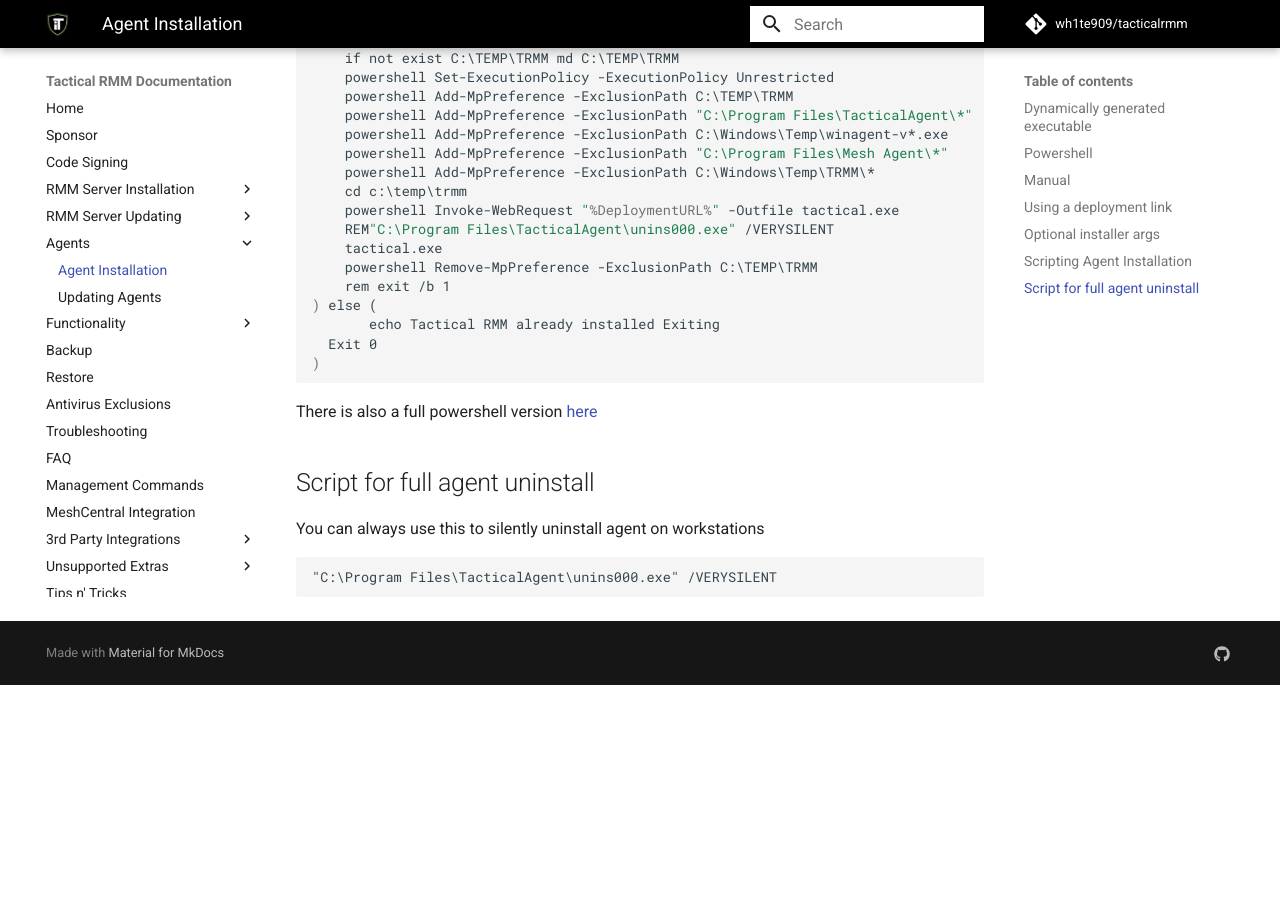
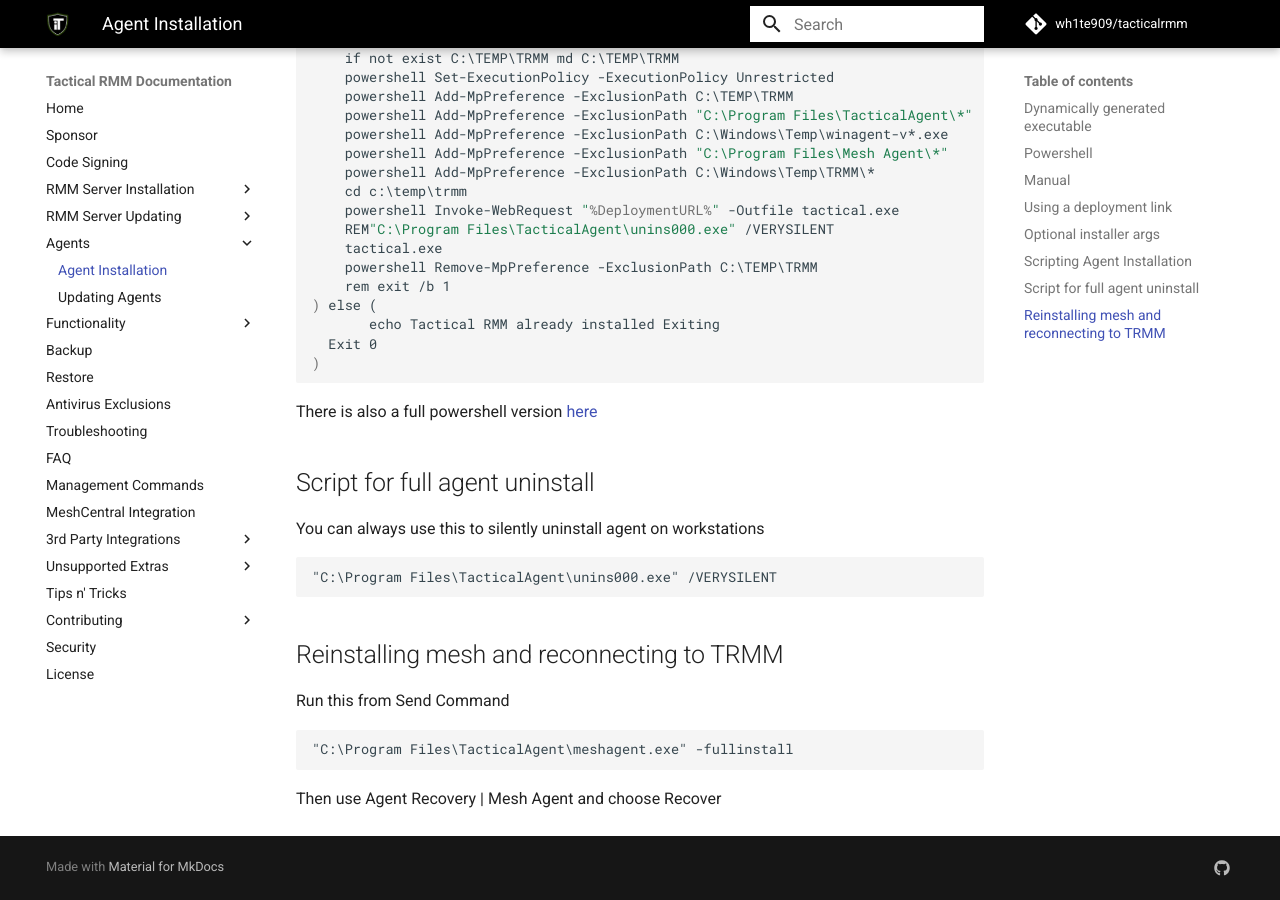
Before and after one commit to amidaware/trmm-docs, an MkDocs documentation site: the page built from docs/docs/install_agent.md, in a window 1280 px wide and 900 px high, scrolled down 3455 px. Built offline with MkDocs 1.6.1 and Material for MkDocs 9.7.7, drawn with Linux system fonts in a browser that asks for light colours; comment, search, counter and statistics services are not loaded; before the commit the page ends 4140 px from its top, so only the background shows below that.

Commit message:
docs - agent repair

````diff
--- a/docs/docs/install_agent.md
+++ b/docs/docs/install_agent.md
@@ -136,3 +136,13 @@
 ```cmd
 "C:\Program Files\TacticalAgent\unins000.exe" /VERYSILENT
 ```
+
+## Reinstalling mesh and reconnecting to TRMM
+
+Run this from Send Command
+
+```cmd
+"C:\Program Files\TacticalAgent\meshagent.exe" -fullinstall
+```
+
+Then use Agent Recovery | Mesh Agent and choose Recover
````
